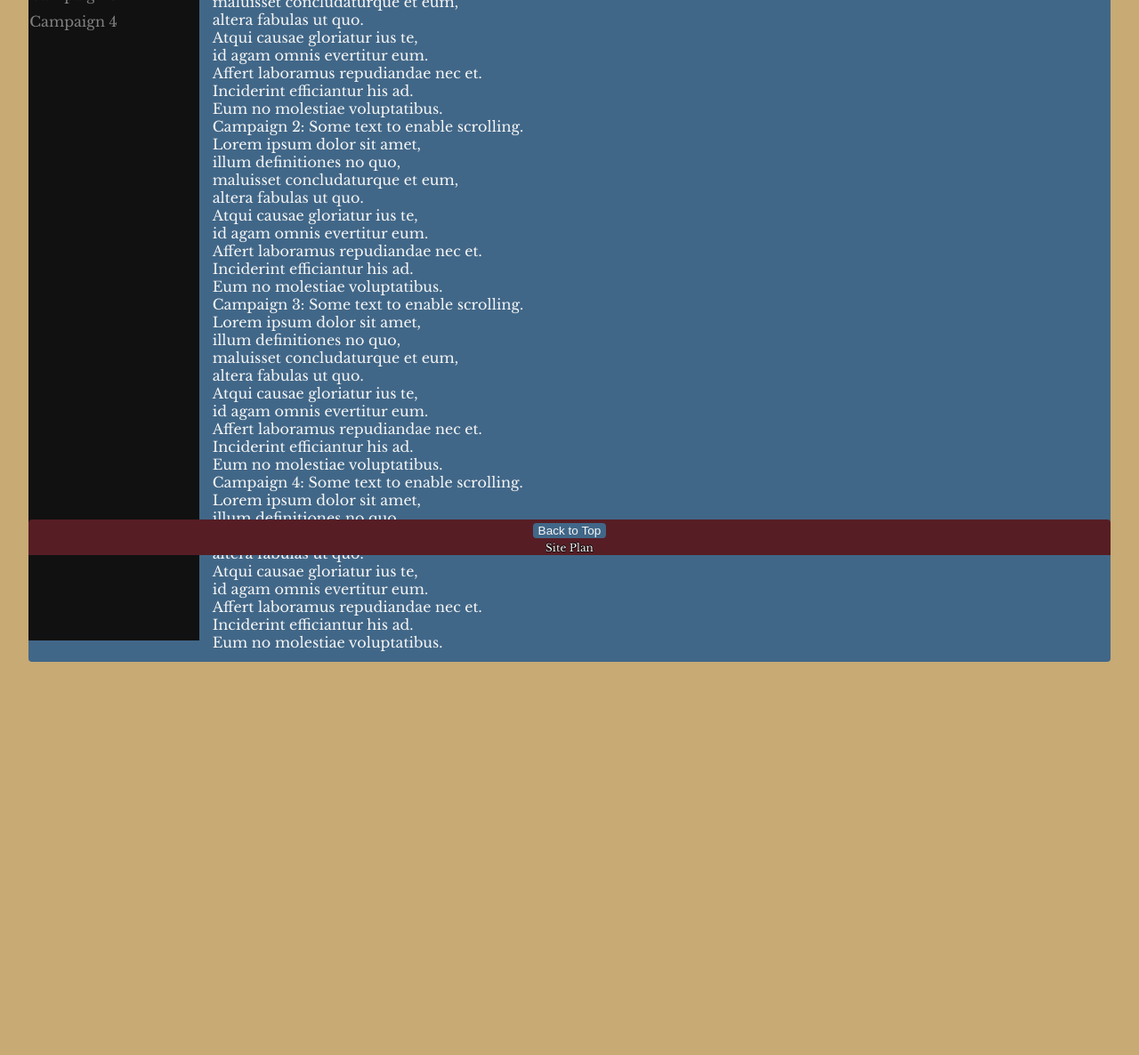
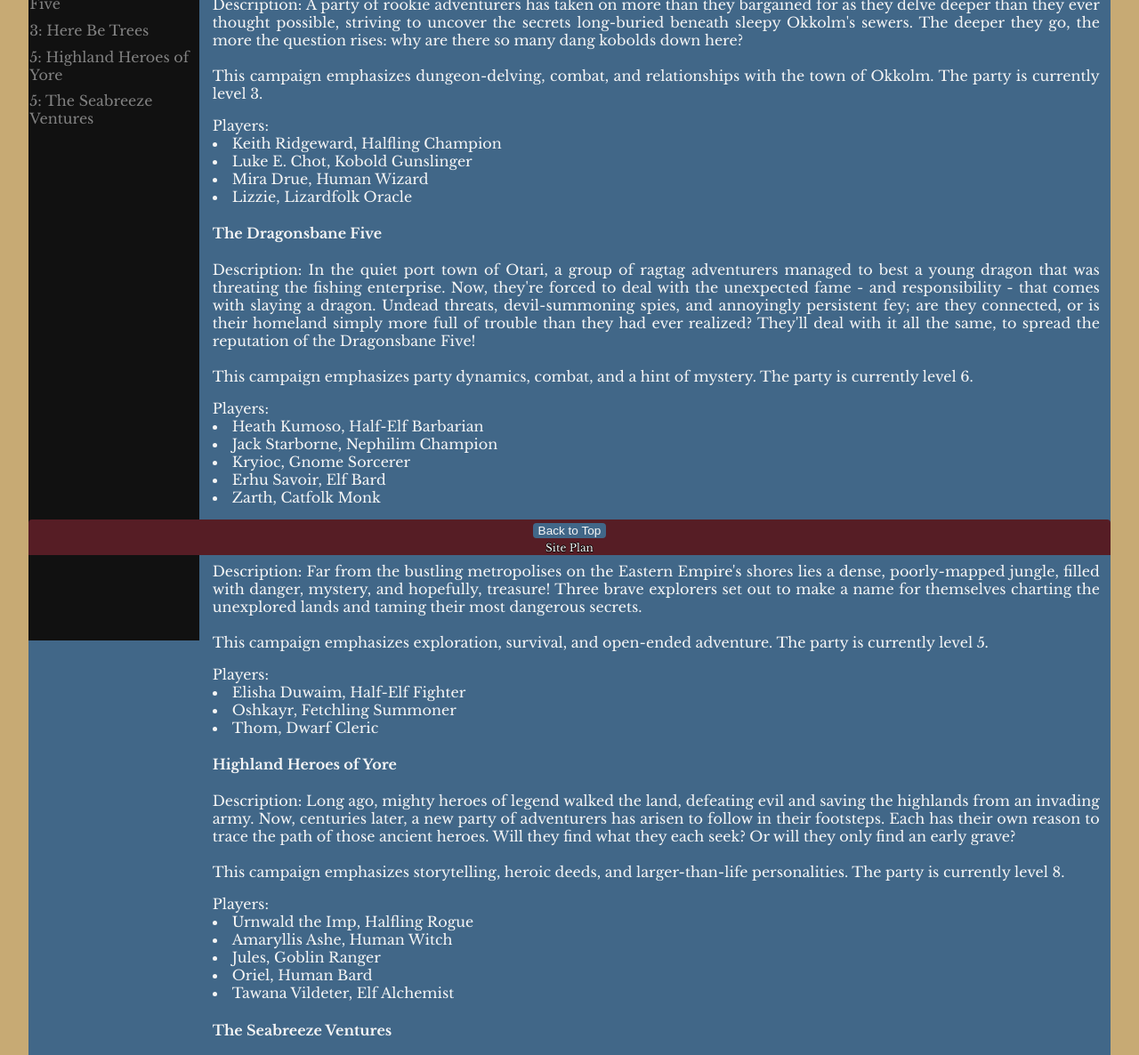
Before and after one commit to collintegral/WDD-130-2023, a plain HTML site: page gmbio/campaigns.html in a window 1280 px wide. Shown: the part 176-1362 px from the top of the page at 89% size. Before the commit the page ends 960 px from the top, so only its background shows below. Drawn offline with nearby package versions, Linux system fonts and the light colour scheme; a web font is replaced by a local one.

Commit message:
Finished filling in campaigns, wrote an intro blurb for index.

```diff
--- a/gmbio/campaigns.html
+++ b/gmbio/campaigns.html
@@ -17,35 +17,75 @@
         </header>
         <main id="campaign-grid">
             <div class="campaign-sidenav">
-                <a href="#">Campaign 1</a>
-                <a href="#">Campaign 2</a>
-                <a href="#">Campaign 3</a>
-                <a href="#">Campaign 4</a>
+                <a href="#top">1: The Trouble with Kobolds</a>
+                <a href="#campaign-block-1">3: The Dragonsbane Five</a>
+                <a href="#campaign-block-2">3: Here Be Trees</a>
+                <a href="#campaign-block-3">5: Highland Heroes of Yore</a>
+                <a href="#campaign-block-4">5: The Seabreeze Ventures</a>
             </div>
             <div class="campaign-contents">
                 <div class="campaign-block" id="campaign-block-1">
-                    Campaign 1:
-                    Some text to enable scrolling.<br> Lorem ipsum dolor sit amet,<br>illum definitiones no quo,<br>maluisset concludaturque et eum,<br>altera fabulas ut quo.<br>
-                    Atqui causae gloriatur ius te,<br>id agam omnis evertitur eum.<br>Affert laboramus repudiandae nec et.<br>Inciderint efficiantur his ad.<br>
-                    Eum no molestiae voluptatibus.
+                    <h4>The Trouble with Kobolds</h4>
+                    <p>Description: A party of rookie adventurers has taken on more than they bargained for as they delve deeper than they ever thought possible,
+                        striving to uncover the secrets long-buried beneath sleepy Okkolm's sewers. The deeper they go, the more the question rises:
+                        why are there so many dang kobolds down here?<br><br>
+                        This campaign emphasizes dungeon-delving, combat, and relationships with the town of Okkolm. The party is currently level 3.</p>
+                    Players:
+                    <li>Keith Ridgeward, Halfling Champion</li>
+                    <li>Luke E. Chot, Kobold Gunslinger</li>
+                    <li>Mira Drue, Human Wizard</li>
+                    <li>Lizzie, Lizardfolk Oracle</li>
                 </div>
                 <div class="campaign-block" id="campaign-block-2">
-                    Campaign 2:
-                    Some text to enable scrolling.<br> Lorem ipsum dolor sit amet,<br>illum definitiones no quo,<br>maluisset concludaturque et eum,<br>altera fabulas ut quo.<br>
-                    Atqui causae gloriatur ius te,<br>id agam omnis evertitur eum.<br>Affert laboramus repudiandae nec et.<br>Inciderint efficiantur his ad.<br>
-                    Eum no molestiae voluptatibus.
+                    <h4>The Dragonsbane Five</h4>
+                    <p>Description: In the quiet port town of Otari, a group of ragtag adventurers managed to best a young dragon that was threating the fishing enterprise.
+                        Now, they're forced to deal with the unexpected fame - and responsibility - that comes with slaying a dragon. Undead threats, devil-summoning spies, and
+                        annoyingly persistent fey; are they connected, or is their homeland simply more full of trouble than they had ever realized? They'll deal with it all the same,
+                        to spread the reputation of the Dragonsbane Five!<br><br>
+                        This campaign emphasizes party dynamics, combat, and a hint of mystery. The party is currently level 6.</p>
+                    Players:
+                    <li>Heath Kumoso, Half-Elf Barbarian</li>
+                    <li>Jack Starborne, Nephilim Champion</li>
+                    <li>Kryioc, Gnome Sorcerer</li>
+                    <li>Erhu Savoir, Elf Bard</li>
+                    <li>Zarth, Catfolk Monk</li>
                 </div>
                 <div class="campaign-block" id="campaign-block-3">
-                    Campaign 3:
-                    Some text to enable scrolling.<br> Lorem ipsum dolor sit amet,<br>illum definitiones no quo,<br>maluisset concludaturque et eum,<br>altera fabulas ut quo.<br>
-                    Atqui causae gloriatur ius te,<br>id agam omnis evertitur eum.<br>Affert laboramus repudiandae nec et.<br>Inciderint efficiantur his ad.<br>
-                    Eum no molestiae voluptatibus.
+                    <h4>Here Be Trees</h4>
+                    <p>Description: Far from the bustling metropolises on the Eastern Empire's shores lies a dense, poorly-mapped jungle, filled with danger,
+                        mystery, and hopefully, treasure! Three brave explorers set out to make a name for themselves charting the unexplored lands and taming their
+                        most dangerous secrets.<br><br>
+                        This campaign emphasizes exploration, survival, and open-ended adventure. The party is currently level 5.</p>
+                    Players:
+                    <li>Elisha Duwaim, Half-Elf Fighter</li>
+                    <li>Oshkayr, Fetchling Summoner</li>
+                    <li>Thom, Dwarf Cleric</li>
                 </div>
                 <div class="campaign-block" id="campaign-block-4">
-                    Campaign 4:
-                    Some text to enable scrolling.<br> Lorem ipsum dolor sit amet,<br>illum definitiones no quo,<br>maluisset concludaturque et eum,<br>altera fabulas ut quo.<br>
-                    Atqui causae gloriatur ius te,<br>id agam omnis evertitur eum.<br>Affert laboramus repudiandae nec et.<br>Inciderint efficiantur his ad.<br>
-                    Eum no molestiae voluptatibus.
+                    <h4>Highland Heroes of Yore</h4>
+                    <p>Description: Long ago, mighty heroes of legend walked the land, defeating evil and saving the highlands from an invading army. Now, centuries later,
+                        a new party of adventurers has arisen to follow in their footsteps. Each has their own reason to trace the path of those ancient heroes.
+                        Will they find what they each seek? Or will they only find an early grave?<br><br>
+                        This campaign emphasizes storytelling, heroic deeds, and larger-than-life personalities. The party is currently level 8.
+                    </p>
+                    Players:
+                    <li>Urnwald the Imp, Halfling Rogue</li>
+                    <li>Amaryllis Ashe, Human Witch</li>
+                    <li>Jules, Goblin Ranger</li>
+                    <li>Oriel, Human Bard</li>
+                    <li>Tawana Vildeter, Elf Alchemist</li>
+                </div>
+                <div class="campaign-block" id="campaign-block-5">
+                    <h4>The Seabreeze Ventures</h4>
+                    <p>Description: Take to the high seas! The Seabreeze Venture is a majestic sailing ship. Or it was, years ago. Nowadays
+                        it creaks, leaks, and begs for a new crew. Thankfully, it's got it, in the form of a set of swashbuckling heroes and vagabonds
+                        all looking to make their fortune and tell a new story of daring deeds and grand adventure. That is, if they can keep their new boat afloat!<br><br>
+                        This campaign emphasizes seafaring themes, tactical combat, and exploration. The party is currently level 2.</p>
+                    Players:
+                    <li>Grace, Azarketi Monk</li>
+                    <li>Tabitah Heath, Leshy Cleric</li>
+                    <li>Spensa, Human Swashbuckler</li>
+                    <li>Maple Shield, Human Fighter</li>
                 </div>
             </div>
         </main>
--- a/gmbio/styles/style.css
+++ b/gmbio/styles/style.css
@@ -94,6 +94,12 @@ main {
     border-radius: 0 0 .5vh .5vh;
 }
 
+.welcome {
+    text-align: center;
+    font-size: larger;
+    grid-column: 1/3;
+}
+
 .center-grid {
     display: grid;
     grid-template: 1fr 1fr / 1fr 1fr;
```
Also changed, not shown: gmbio/index.html (+3 -1 lines).
